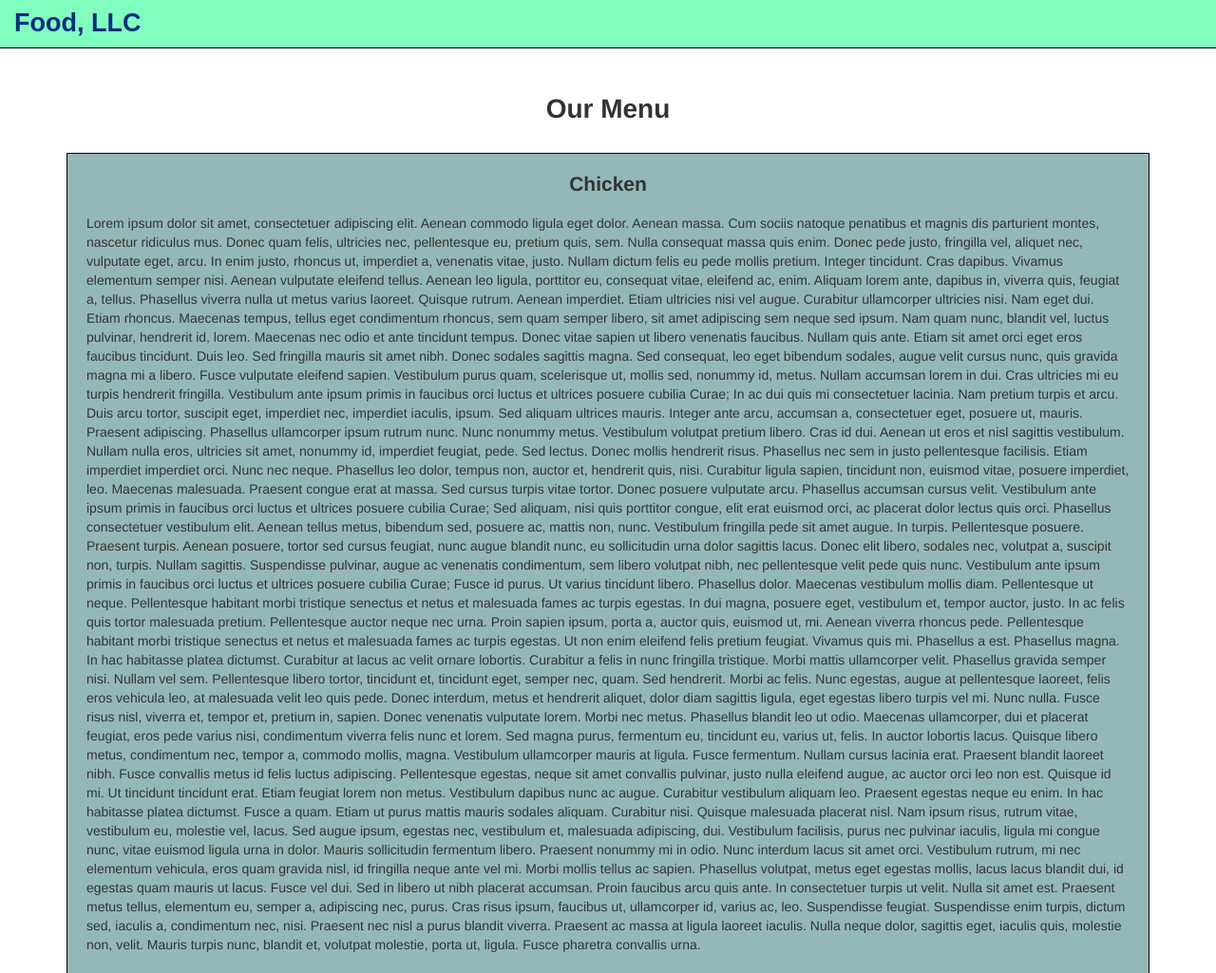
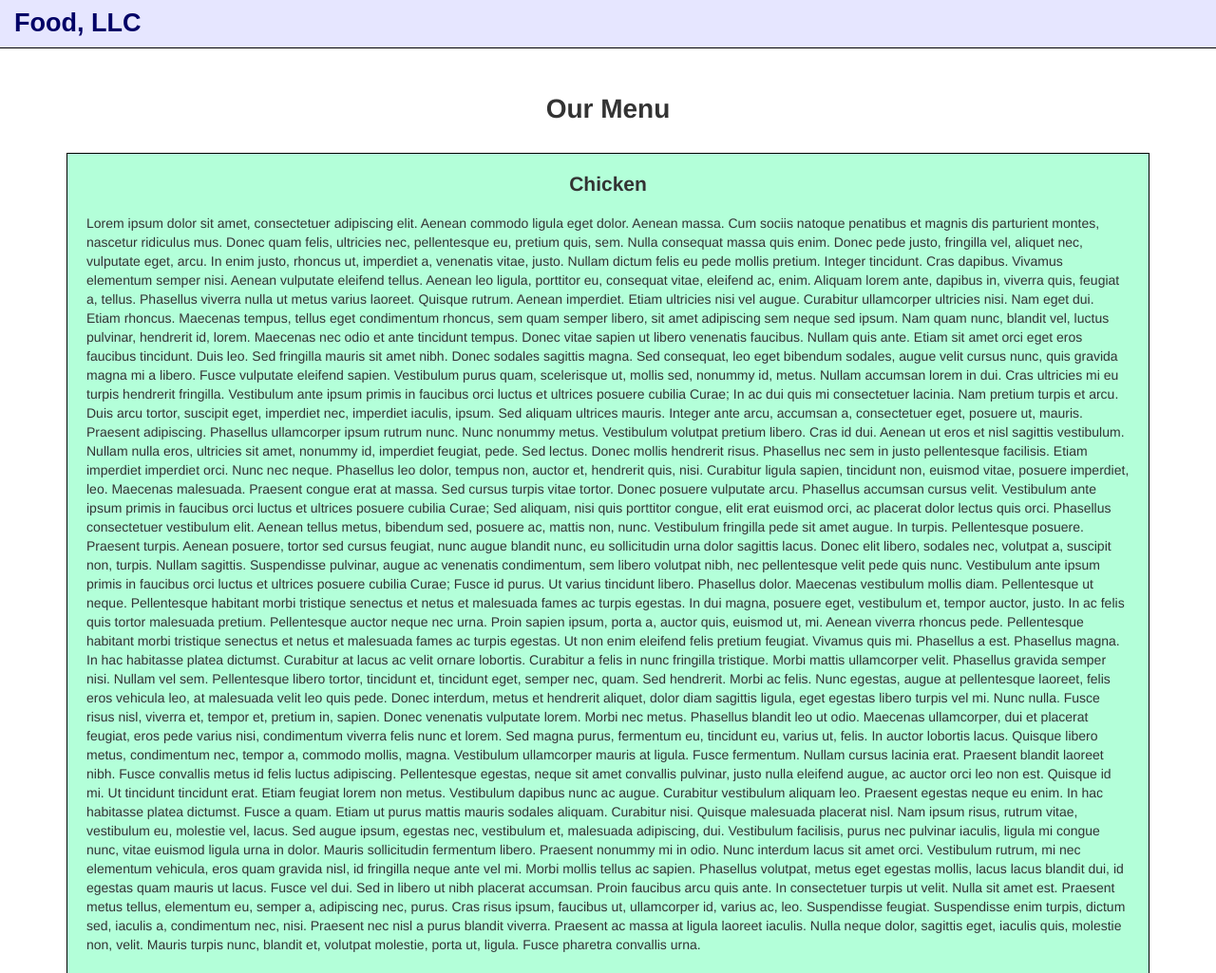
Before and after one commit to luisn101/coursera-assignmets, a plain HTML site: page module3-solution/index.html in a window 1280 px wide. Shown: the whole page at 95% size. Drawn offline with Linux system fonts and the light colour scheme.

Commit message:
Final version Module 3 assignment.

```diff
--- a/module3-solution/css/styles.css
+++ b/module3-solution/css/styles.css
@@ -1,7 +1,7 @@
 
 /** HEADER **/
 #header-nav {
-	background-color: #80ffbf;
+	background-color: #e6e6ff;
 	border-radius: 0;
 	border-bottom: 1px solid black;
 }
@@ -12,7 +12,7 @@
 
 .navbar-brand h1 {
 	font-family: arial;
-	color: #002b80;
+	color: #000066;
 	font-size: 1.5em;
 	font-weight: bold;
 	margin-top: 10px;
@@ -24,7 +24,7 @@
 
 .category-tile {
 	border: 1px solid black;
-	background-color: #94b8b8;
+	background-color: #b3ffd9;
 }
 
 #nav-list li {
--- a/module3-solution/index.html
+++ b/module3-solution/index.html
@@ -28,7 +28,7 @@
 			<!-- Collect the nav links for toggling -->
     		<div class="collapse navbar-collapse" id="bs-example-navbar-collapse-1">
       			<ul id="nav-list" class="nav navbar-nav">
-        			<li class="active visible-xs"><a href="#">Chicken <span class="sr-only">(current)</span></a></li>
+        			<li class="visible-xs"><a href="#">Chicken <span class="sr-only">(current)</span></a></li>
         			<li class="visible-xs"><a href="#">Beef</a></li>
         			<li class="visible-xs"><a href="#">Sushi</a></li>
       			</ul>
```
